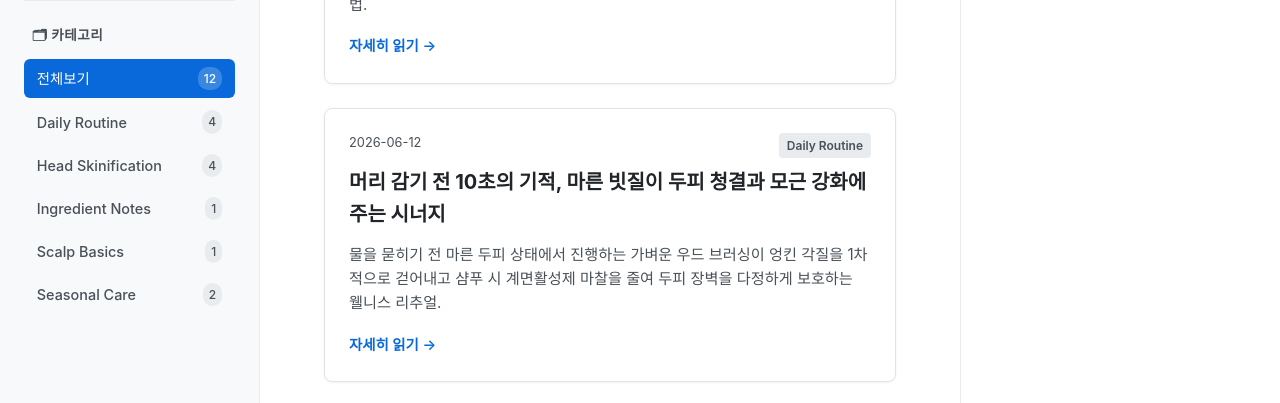
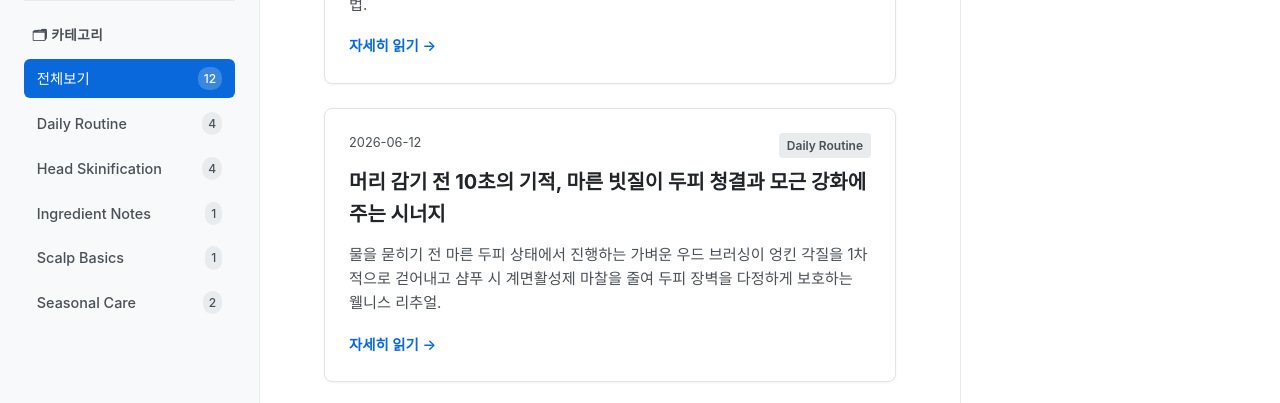
Before and after one commit to dailybreadeth-sketch/rlrl-blog, a Jekyll site: the page built from index.html, in a window 1280 px wide. Shown: the part 317-720 px from the top of the page. Built offline with Jekyll 4.4.1, drawn with Linux system fonts in a browser that asks for light colours.

Commit message:
Fix CSS layout with important rules and force cache busting

```diff
--- a/_layouts/default.html
+++ b/_layouts/default.html
@@ -7,7 +7,7 @@
     <meta name="naver-site-verification" content="64693308c5db5a863df2d52419dcdeec22564868" />
     <title>{{ page.title }} | {{ site.title }}</title>
     <meta name="description" content="{{ page.description | default: site.description }}">
-    <link rel="stylesheet" href="{{ site.baseurl }}/assets/css/style.css">
+    <link rel="stylesheet" href="{{ site.baseurl }}/assets/css/style.css?v={{ site.time | date: '%Y%m%d%H%M%S' }}">
     {% if page.layout == "post" %}
     <!-- Include JSON-LD dynamically for search engines -->
     {% endif %}
@@ -84,7 +84,7 @@
         </aside>
     </div>
 
-    <script src="{{ site.baseurl }}/assets/js/main.js"></script>
+    <script src="{{ site.baseurl }}/assets/js/main.js?v={{ site.time | date: '%Y%m%d%H%M%S' }}"></script>
     <script>
         // Simple client-side search data feeding
         const postsData = [
--- a/assets/css/style.css
+++ b/assets/css/style.css
@@ -470,6 +470,7 @@ script[type="application/ld+json"] {
     margin-top: 2rem;
     border-top: 1px solid var(--sidebar-border);
     padding-top: 1.5rem;
+    width: 100%;
 }
 
 .sidebar-section-title {
@@ -483,15 +484,17 @@ script[type="application/ld+json"] {
 }
 
 .category-list {
-    display: flex;
-    flex-direction: column;
-    gap: 0.25rem;
+    display: flex !important;
+    flex-direction: column !important;
+    gap: 0.35rem;
+    width: 100%;
 }
 
 .category-item {
-    display: flex;
-    justify-content: space-between;
-    align-items: center;
+    display: flex !important;
+    justify-content: space-between !important;
+    align-items: center !important;
+    width: 100% !important;
     font-size: 0.9rem;
     font-weight: 500;
     color: var(--sidebar-text);
```
